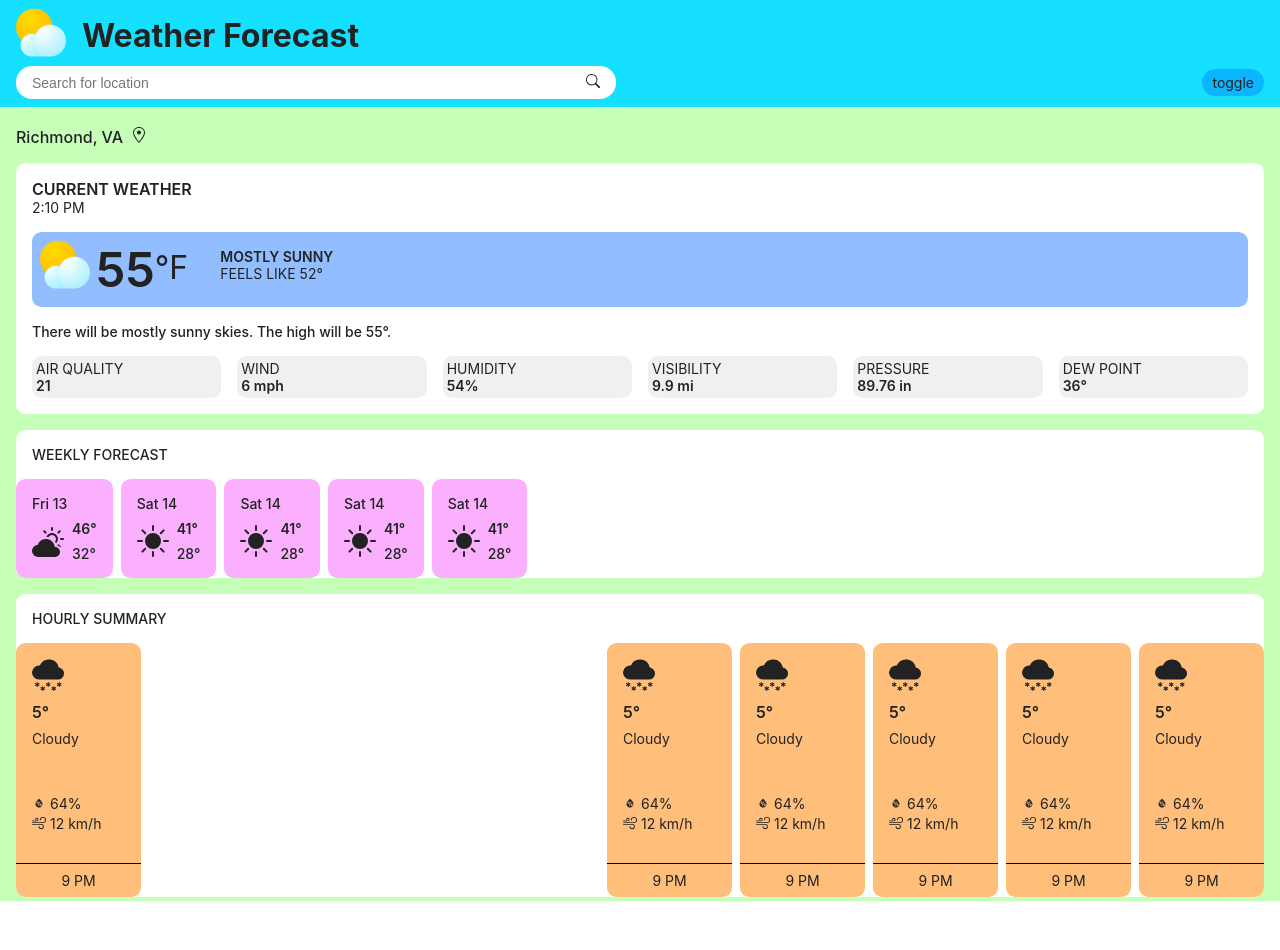
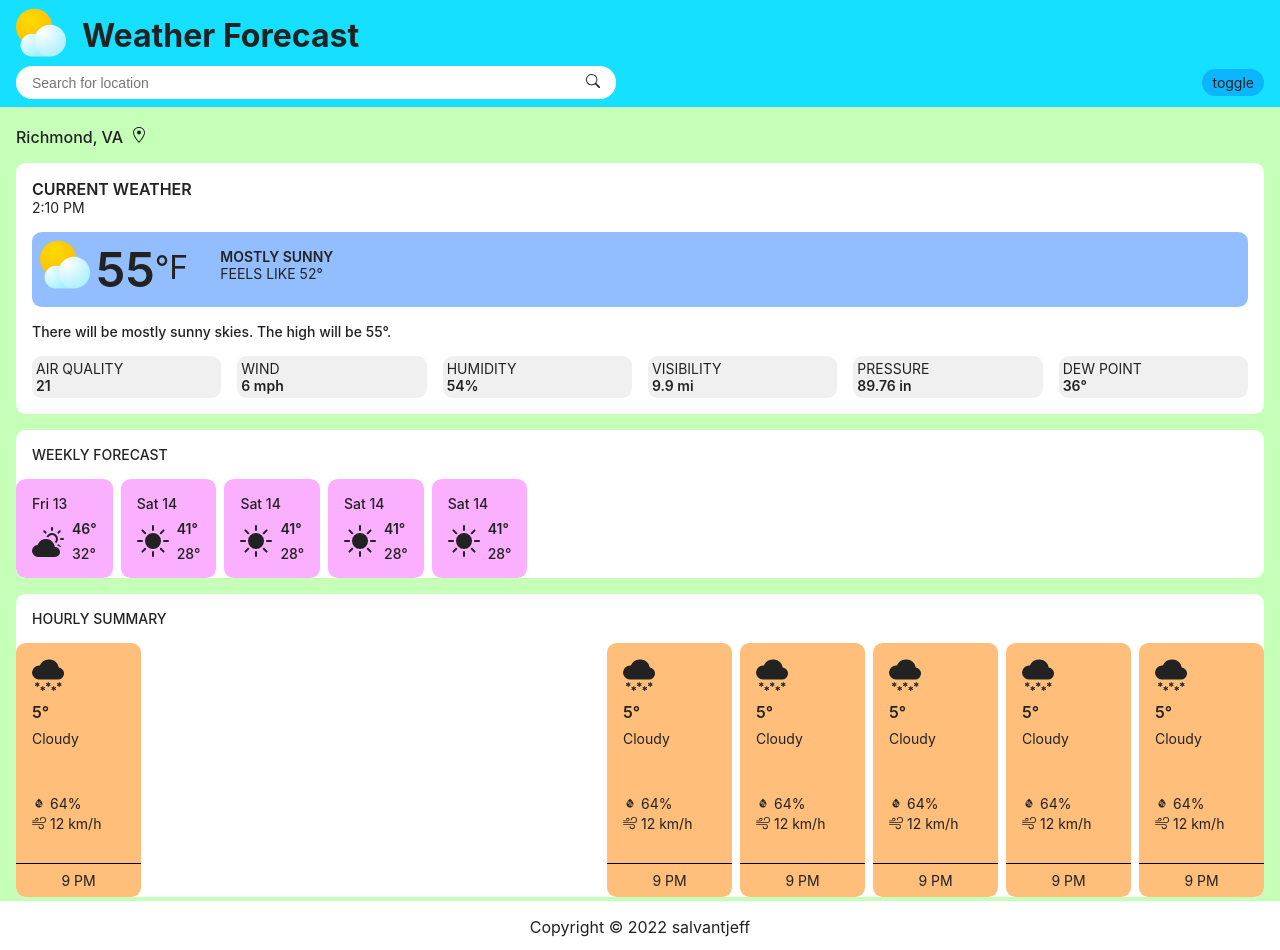
Before and after one commit to salvantjeff/weather-forecast, a React (Create React App) app in the folder weather-forecast-app/: page / in a window 1280 px wide. Shown: the top 950 px of the page. Before the commit the page ends 901 px from the top, so only its background shows below. Built offline with nearby package versions, Linux system fonts and the light colour scheme.

Commit message:
Create footer

```diff
--- a/weather-forecast-app/src/components/App/App.js
+++ b/weather-forecast-app/src/components/App/App.js
@@ -1,6 +1,7 @@
 import './App.css';
 import Header from '../Header/Header';
 import Main from '../Main/Main';
+import Footer from '../Footer/Footer';
 
 function App() {
   return (
@@ -8,6 +9,7 @@ function App() {
       <div className="content-wrapper">
         <Header />
         <Main />
+        <Footer />
       </div>
     </div>
   );
--- a/weather-forecast-app/src/components/Footer/Footer.css
+++ b/weather-forecast-app/src/components/Footer/Footer.css
@@ -0,0 +1,4 @@
+footer {
+    text-align: center;
+    padding: 1rem;
+}
--- a/weather-forecast-app/src/components/Footer/Footer.js
+++ b/weather-forecast-app/src/components/Footer/Footer.js
@@ -0,0 +1,11 @@
+import './Footer.css';
+
+function Footer() {
+    return (
+        <footer>
+            Copyright © 2022 salvantjeff
+        </footer>
+    );
+};
+
+export default Footer;
```
